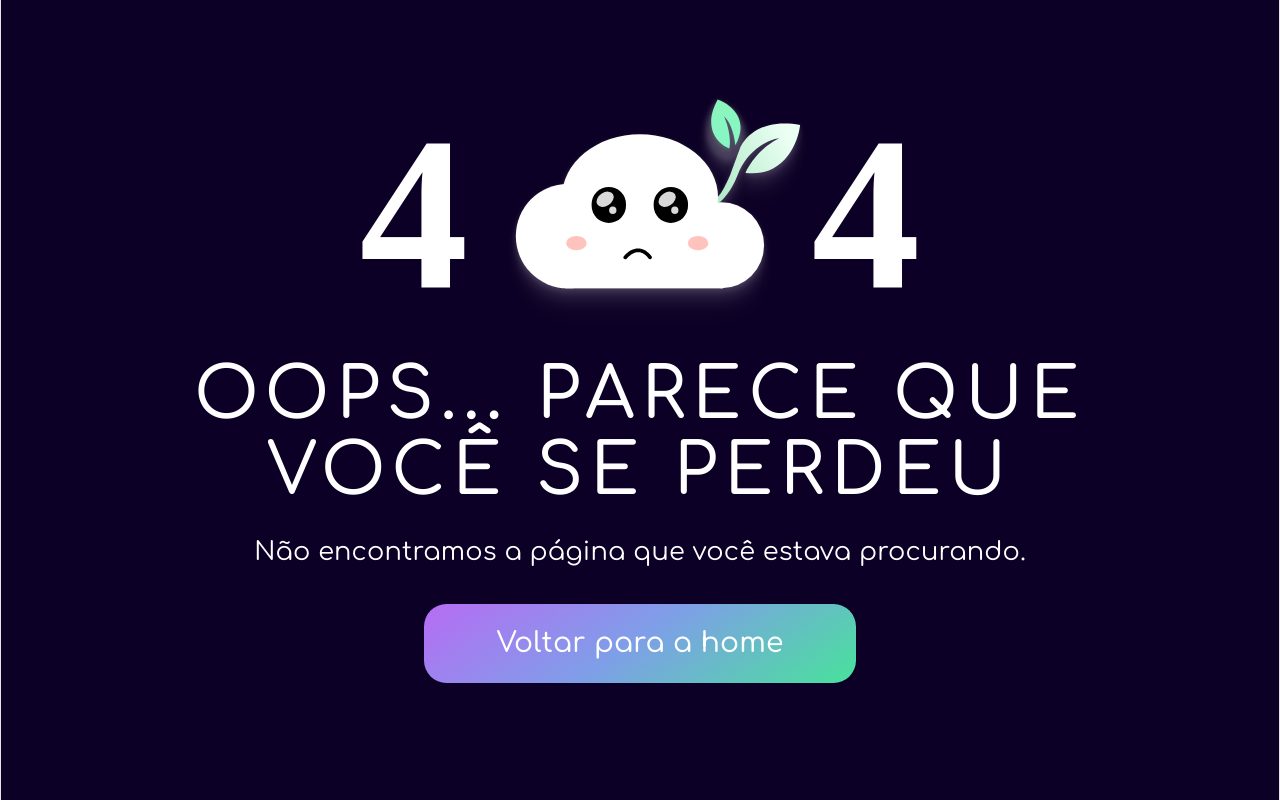
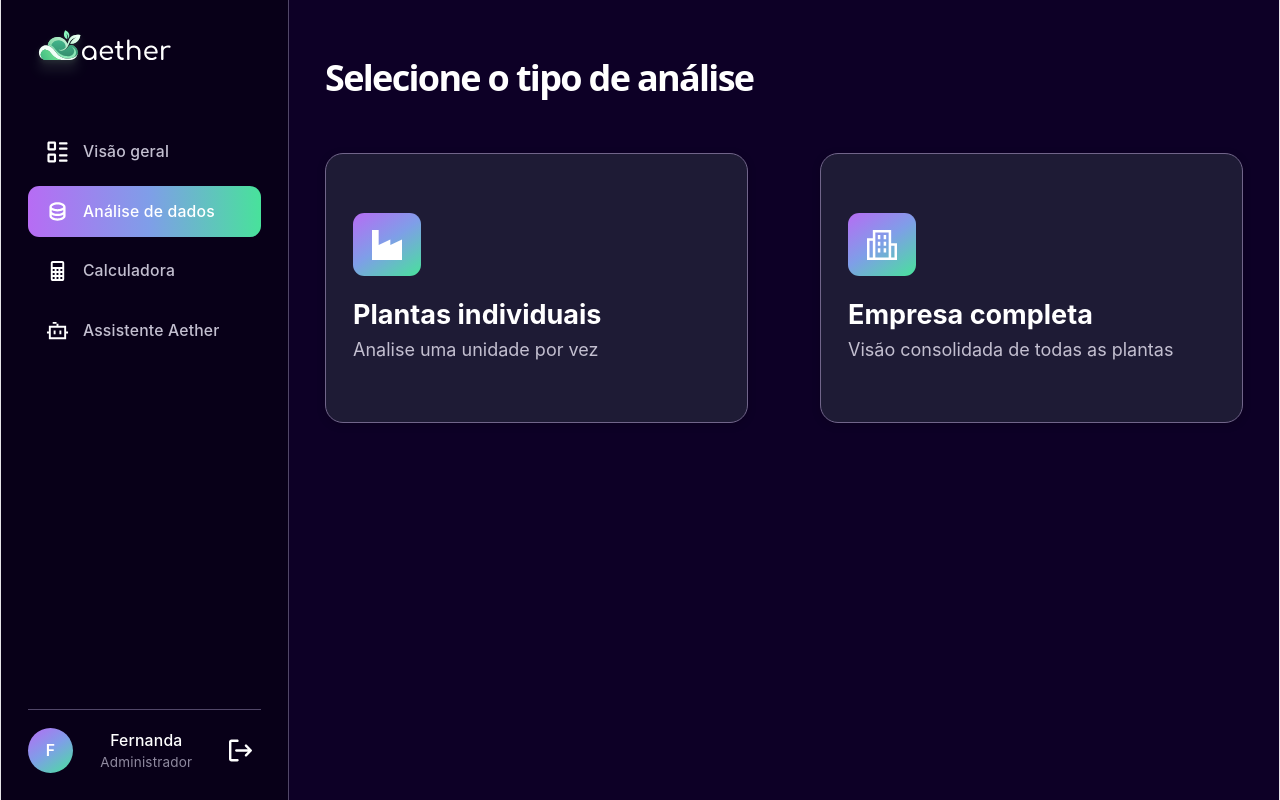
Before and after one commit to AetherGases/aether-web-flow, a React (Vite) app: page /data-analysis/select in a window 1280 px wide. Built offline with nearby package versions, Linux system fonts and the light colour scheme; a web font is replaced by a local one.

Commit message:
feat: add data file choice interface

```diff
--- a/src/App.tsx
+++ b/src/App.tsx
@@ -1,9 +1,10 @@
 import { useState } from 'react'
-import { Navigate, Route, Routes } from 'react-router-dom'
+import { Navigate, Route, Routes, useNavigate } from 'react-router-dom'
 
 import LoginPage from './pages/login'
 import OverviewPage from './pages/overview'
 import DataAnalysisPage from './pages/data-analysis'
+import DataAnalysisChoicePage from './pages/data-analysis-choice'
 import DataUploadPage from './pages/data-upload'
 import CalculatorPage from './pages/calculator'
 import AssistantPage from './pages/assistant'
@@ -12,6 +13,7 @@ import { analystOverviewMock } from './mocks/overview'
 
 function App() {
   const [isAuthenticated, setIsAuthenticated] = useState(false)
+  const navigate = useNavigate()
 
   return (
     <Routes>
@@ -39,6 +41,17 @@ function App() {
           ) : (
             <Navigate to="/" replace />
           )
+        }
+      />
+
+      <Route
+        path="/data-analysis/select"
+        element={
+          <DataAnalysisChoicePage
+            data={{ ...analystOverviewMock, role: 'administrator' }}
+            onLogout={() => setIsAuthenticated(false)}
+            onSelectPlant={() => navigate('/data-analysis/upload')}
+          />
         }
       />
 
--- /dev/null
+++ b/src/pages/data-analysis-choice/index.tsx
@@ -0,0 +1,57 @@
+import Sidebar from '../../components/Sidebar'
+import type { OverviewData } from '../../types/overview'
+import * as S from './styles'
+import EmpresaIcon from '../../assets/icons/empresa.svg'
+import PlantaIcon from '../../assets/icons/planta.svg'
+
+interface DataAnalysisChoicePageProps {
+  data: OverviewData
+  onLogout: () => void
+  onSelectPlant?: () => void
+  onSelectCompany?: () => void
+}
+
+function DataAnalysisChoicePage({
+  data,
+  onLogout,
+  onSelectPlant,
+  onSelectCompany,
+}: DataAnalysisChoicePageProps) {
+  return (
+    <S.Page>
+      <Sidebar
+        userName={data.userName}
+        userRole={data.role}
+        onLogout={onLogout}
+      />
+
+      <S.Content>
+        <S.Title>Selecione o tipo de análise</S.Title>
+
+        <S.Options aria-label="Tipos de análise">
+          <S.OptionButton type="button" onClick={onSelectPlant}>
+            <S.OptionIconBox>
+              <S.OptionIcon src={PlantaIcon} alt="" aria-hidden="true" />
+            </S.OptionIconBox>
+            <S.OptionText>
+              <strong>Plantas individuais</strong>
+              <span>Analise uma unidade por vez</span>
+            </S.OptionText>
+          </S.OptionButton>
+
+          <S.OptionButton type="button" onClick={onSelectCompany}>
+            <S.OptionIconBox>
+              <S.OptionIcon src={EmpresaIcon} alt="" aria-hidden="true" />
+            </S.OptionIconBox>
+            <S.OptionText>
+              <strong>Empresa completa</strong>
+              <span>Visão consolidada de todas as plantas</span>
+            </S.OptionText>
+          </S.OptionButton>
+        </S.Options>
+      </S.Content>
+    </S.Page>
+  )
+}
+
+export default DataAnalysisChoicePage
--- /dev/null
+++ b/src/pages/data-analysis-choice/styles.ts
@@ -0,0 +1,115 @@
+import styled from 'styled-components'
+
+export const Page = styled.div`
+  display: grid;
+  min-height: 100dvh;
+  grid-template-columns: var(--sidebar-width) minmax(0, 1fr);
+  background-color: var(--color-background);
+`
+
+export const Content = styled.main`
+  min-width: 0;
+  padding: clamp(var(--space-8), 7vh, var(--space-16)) var(--space-8);
+  text-align: left;
+
+  @media (max-width: 48rem) {
+    padding: var(--space-6);
+  }
+`
+
+export const Title = styled.h1`
+  margin: 0;
+  color: var(--color-text-primary);
+  font-size: var(--font-size-2xl);
+  font-weight: var(--font-weight-bold);
+  line-height: var(--line-height-tight);
+`
+
+export const Options = styled.div`
+  display: grid;
+  grid-template-columns: repeat(2, minmax(15rem, 27rem));
+  gap: var(--space-16);
+  margin-top: var(--space-12);
+
+  @media (max-width: 64rem) {
+    grid-template-columns: minmax(15rem, 27rem);
+    gap: var(--space-6);
+  }
+
+  @media (max-width: 48rem) {
+    grid-template-columns: minmax(0, 1fr);
+    margin-top: var(--space-8);
+  }
+`
+
+export const OptionButton = styled.button`
+  display: flex;
+  align-items: flex-start;
+  justify-content: center;
+  flex-direction: column;
+  min-height: 15rem;
+  padding: var(--space-6);
+  color: var(--color-text-primary);
+  text-align: left;
+  background-color: var(--color-surface);
+  border: var(--border-width) solid var(--color-border-strong);
+  border-radius: var(--radius-lg);
+  box-shadow: var(--shadow-sm);
+  transition: border-color var(--duration-fast) var(--easing-standard),
+    box-shadow var(--duration-fast) var(--easing-standard),
+    transform var(--duration-fast) var(--easing-standard);
+
+  &:hover {
+    border-color: var(--color-brand-green);
+    box-shadow: var(--shadow-md);
+    transform: translateY(-2px);
+  }
+
+  &:focus-visible {
+    outline: 2px solid var(--color-focus);
+    outline-offset: 3px;
+  }
+
+  &:active {
+    transform: translateY(0);
+  }
+`
+
+export const OptionIconBox = styled.span`
+  display: grid;
+  place-items: center;
+  width: 3.75rem;
+  height: 3.5rem;
+  margin-bottom: var(--space-5);
+  overflow: hidden;
+  background-color: var(--color-brand-blue);
+  background-image: var(--gradient-brand-diagonal);
+  border-radius: var(--radius-md);
+  flex-shrink: 0;
+`
+
+export const OptionIcon = styled.img`
+  display: block;
+  width: 2.25rem;
+  height: 2.25rem;
+  object-fit: contain;
+`
+
+export const OptionText = styled.span`
+  display: flex;
+  flex-direction: column;
+
+  strong {
+    color: var(--color-text-primary);
+    font-size: var(--font-size-xl);
+    font-weight: var(--font-weight-bold);
+    line-height: var(--line-height-tight);
+  }
+
+  span {
+    margin-top: var(--space-1);
+    color: var(--color-text-secondary);
+    font-size: var(--font-size-md);
+    line-height: var(--line-height-normal);
+  }
+`
```
Also changed, not shown: src/assets/icons/empresa.svg (added), src/assets/icons/planta.svg (added).
